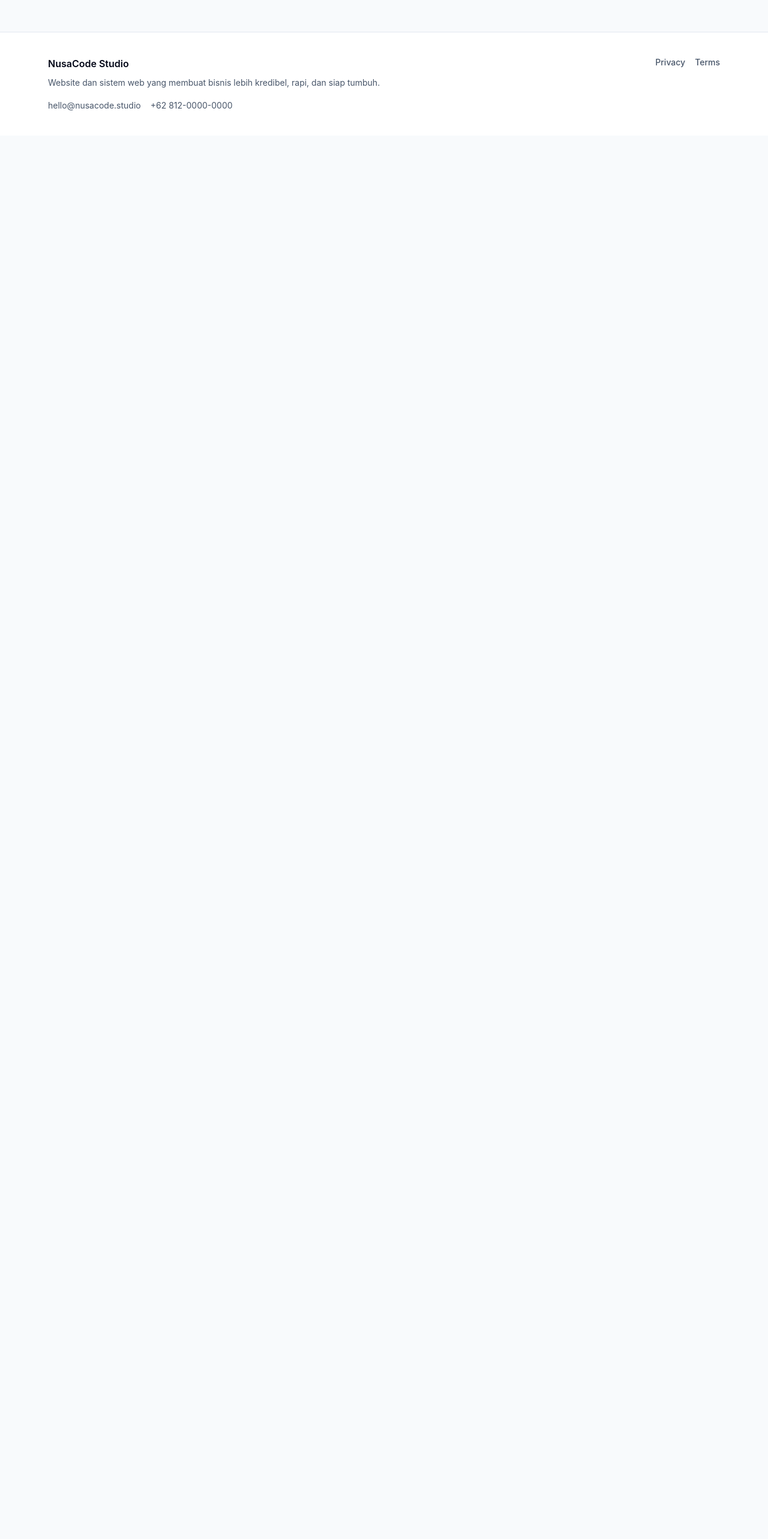
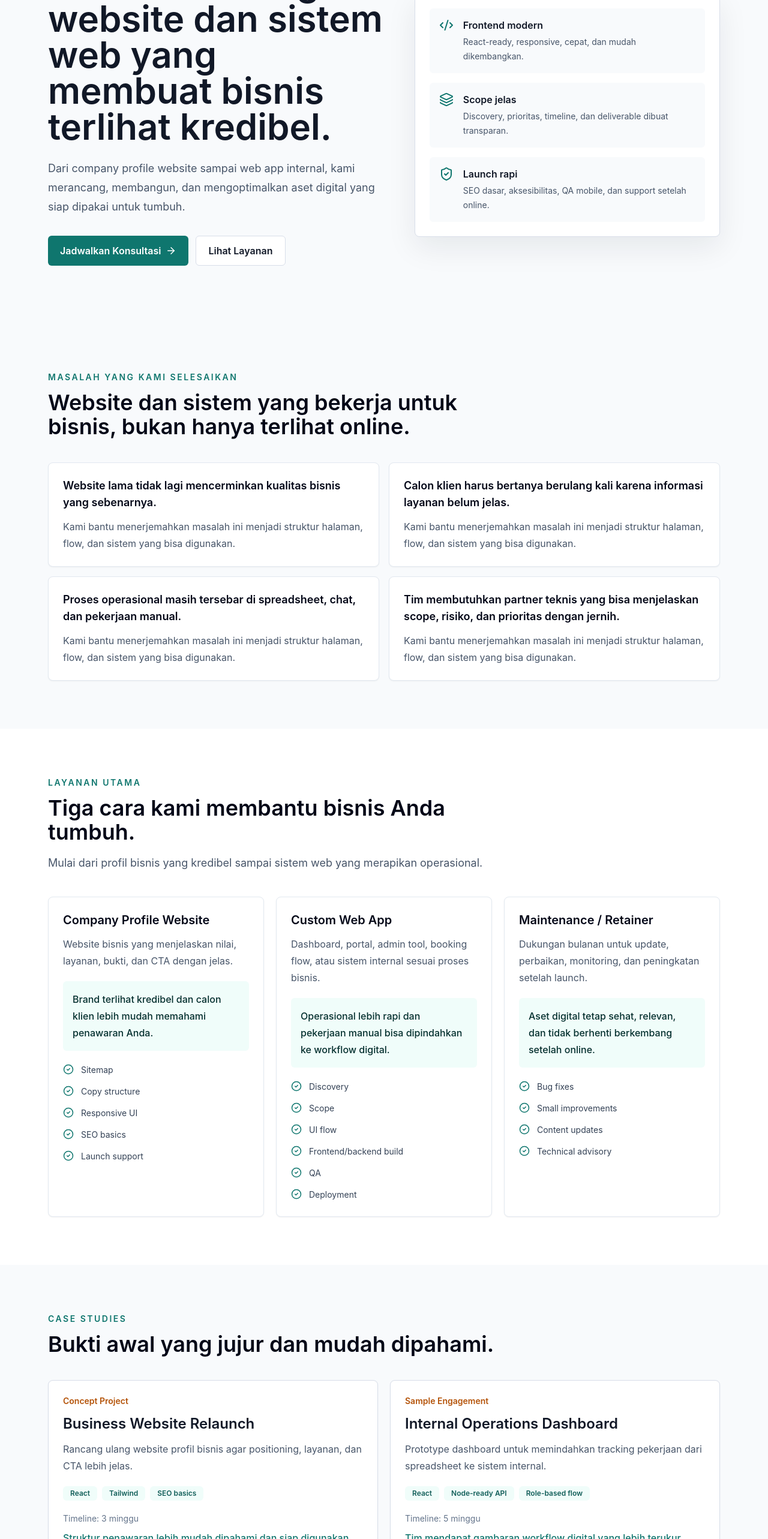
Before and after one commit to YogiKUmam/Arkode, a React (Vite) app: page / in a window 1280 px wide. Shown: the part 220-2786 px from the top of the page at 60% size. Before the commit the page ends 800 px from the top, so only its background shows below. Built offline with nearby package versions, Linux system fonts and the light colour scheme.

Commit message:
feat: build software house home page

```diff
--- a/src/App.tsx
+++ b/src/App.tsx
@@ -1,6 +1,7 @@
 import { Navigate, Route, Routes } from 'react-router-dom';
 
 import { Layout } from './components/Layout';
+import { Home } from './pages/Home';
 
 type ScaffoldPageProps = {
   title: string;
@@ -18,7 +19,7 @@ export default function App() {
   return (
     <Routes>
       <Route element={<Layout />}>
-        <Route index element={<ScaffoldPage title="Home" />} />
+        <Route index element={<Home />} />
         <Route path="/services" element={<ScaffoldPage title="Services" />} />
         <Route path="/case-studies" element={<ScaffoldPage title="Case Studies" />} />
         <Route path="/about" element={<ScaffoldPage title="About" />} />
--- /dev/null
+++ b/src/pages/Home.tsx
@@ -0,0 +1,158 @@
+import { ArrowRight, Code2, Layers3, ShieldCheck } from 'lucide-react';
+import { Link } from 'react-router-dom';
+
+import { ServiceCard, SimpleCard } from '../components/Cards';
+import { CTA } from '../components/CTA';
+import { Section } from '../components/Section';
+import { Seo } from '../components/Seo';
+import { caseStudies, faqs, problems, processSteps, services, site } from '../content/site';
+
+const trustItems = [
+  {
+    icon: Code2,
+    title: 'Frontend modern',
+    text: 'React-ready, responsive, cepat, dan mudah dikembangkan.',
+  },
+  {
+    icon: Layers3,
+    title: 'Scope jelas',
+    text: 'Discovery, prioritas, timeline, dan deliverable dibuat transparan.',
+  },
+  {
+    icon: ShieldCheck,
+    title: 'Launch rapi',
+    text: 'SEO dasar, aksesibilitas, QA mobile, dan support setelah online.',
+  },
+];
+
+export function Home() {
+  return (
+    <>
+      <Seo
+        title={`${site.name} | Software House Website dan Sistem Web`}
+        description="Software house untuk company profile website, custom web app, dan maintenance yang membantu bisnis terlihat kredibel dan siap tumbuh."
+      />
+
+      <section className="py-16 sm:py-24">
+        <div className="container-shell grid gap-12 lg:grid-cols-[1.05fr_0.95fr] lg:items-center">
+          <div>
+            <h1 className="text-4xl font-semibold leading-tight text-ink sm:text-5xl lg:text-6xl">
+              Kami membangun website dan sistem web yang membuat bisnis terlihat kredibel.
+            </h1>
+            <p className="mt-6 max-w-2xl text-lg leading-8 text-slate-600">
+              Dari company profile website sampai web app internal, kami merancang, membangun, dan
+              mengoptimalkan aset digital yang siap dipakai untuk tumbuh.
+            </p>
+            <div className="mt-8 flex flex-col gap-3 sm:flex-row">
+              <Link
+                to="/contact"
+                className="inline-flex items-center justify-center gap-2 rounded-md bg-accent px-5 py-3 font-semibold text-white transition hover:bg-teal-800"
+              >
+                Jadwalkan Konsultasi
+                <ArrowRight aria-hidden="true" size={18} />
+              </Link>
+              <Link
+                to="/services"
+                className="inline-flex items-center justify-center rounded-md border border-line bg-white px-5 py-3 font-semibold text-ink transition hover:border-accent hover:text-accent"
+              >
+                Lihat Layanan
+              </Link>
+            </div>
+          </div>
+
+          <div className="rounded-lg border border-line bg-white p-6 shadow-panel">
+            <div className="grid gap-4">
+              {trustItems.map((item) => {
+                const Icon = item.icon;
+
+                return (
+                  <article key={item.title} className="flex gap-4 rounded-md bg-paper p-4">
+                    <Icon aria-hidden="true" className="h-6 w-6 shrink-0 text-accent" />
+                    <div>
+                      <h2 className="font-semibold text-ink">{item.title}</h2>
+                      <p className="mt-1 text-sm leading-6 text-slate-600">{item.text}</p>
+                    </div>
+                  </article>
+                );
+              })}
+            </div>
+          </div>
+        </div>
+      </section>
+
+      <Section
+        eyebrow="Masalah yang kami selesaikan"
+        title="Website dan sistem yang bekerja untuk bisnis, bukan hanya terlihat online."
+      >
+        <div className="grid gap-4 md:grid-cols-2">
+          {problems.map((problem) => (
+            <SimpleCard
+              key={problem}
+              title={problem}
+              text="Kami bantu menerjemahkan masalah ini menjadi struktur halaman, flow, dan sistem yang bisa digunakan."
+            />
+          ))}
+        </div>
+      </Section>
+
+      <Section
+        eyebrow="Layanan utama"
+        title="Tiga cara kami membantu bisnis Anda tumbuh."
+        intro="Mulai dari profil bisnis yang kredibel sampai sistem web yang merapikan operasional."
+        className="bg-white"
+      >
+        <div className="grid gap-5 lg:grid-cols-3">
+          {services.map((service) => (
+            <ServiceCard key={service.title} {...service} />
+          ))}
+        </div>
+      </Section>
+
+      <Section eyebrow="Case studies" title="Bukti awal yang jujur dan mudah dipahami.">
+        <div className="grid gap-5 md:grid-cols-2">
+          {caseStudies.map((item) => (
+            <article key={item.title} className="rounded-lg border border-line bg-white p-6 shadow-sm">
+              <p className="text-sm font-semibold text-signal">{item.label}</p>
+              <h3 className="mt-3 text-2xl font-semibold text-ink">{item.title}</h3>
+              <p className="mt-3 leading-7 text-slate-600">{item.summary}</p>
+              <div className="mt-5 flex flex-wrap gap-2">
+                {item.stack.map((technology) => (
+                  <span
+                    key={technology}
+                    className="rounded-md bg-teal-50 px-3 py-1 text-xs font-semibold text-teal-800"
+                  >
+                    {technology}
+                  </span>
+                ))}
+              </div>
+              <p className="mt-5 text-sm text-slate-500">Timeline: {item.timeline}</p>
+              <p className="mt-2 font-medium leading-7 text-accent">{item.result}</p>
+            </article>
+          ))}
+        </div>
+      </Section>
+
+      <Section
+        eyebrow="Proses"
+        title="Dari ide sampai launch dengan ritme yang jelas."
+        className="bg-white"
+      >
+        <div className="grid gap-4 sm:grid-cols-2 lg:grid-cols-4">
+          {processSteps.map((step, index) => (
+            <SimpleCard key={step.title} title={`${index + 1}. ${step.title}`} text={step.text} />
+          ))}
+        </div>
+      </Section>
+
+      <Section eyebrow="FAQ" title="Pertanyaan yang sering muncul sebelum mulai project.">
+        <div className="grid gap-4 md:grid-cols-2">
+          {faqs.map((faq) => (
+            <SimpleCard key={faq.question} title={faq.question} text={faq.answer} />
+          ))}
+        </div>
+      </Section>
+
+      <CTA />
+    </>
+  );
+}
```
